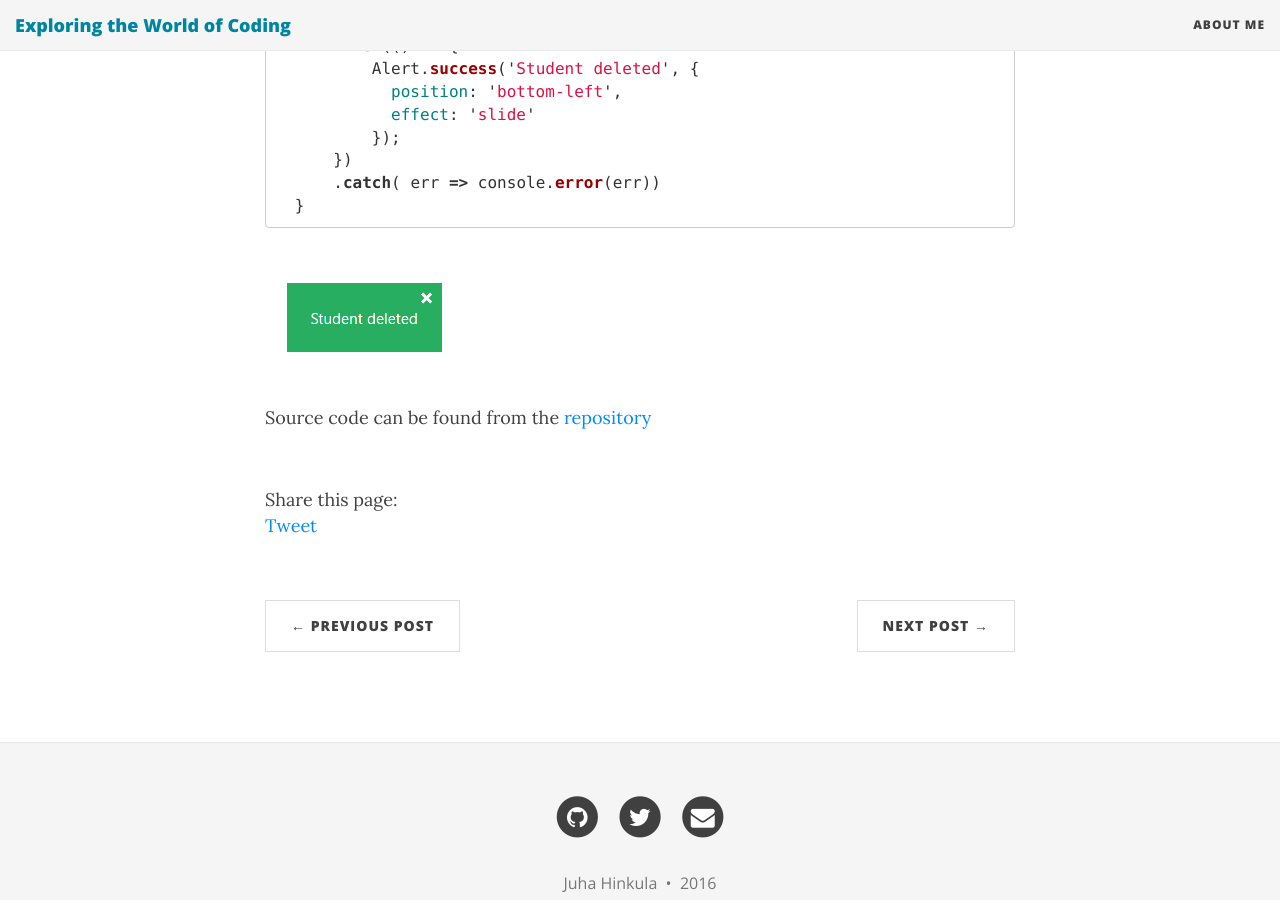
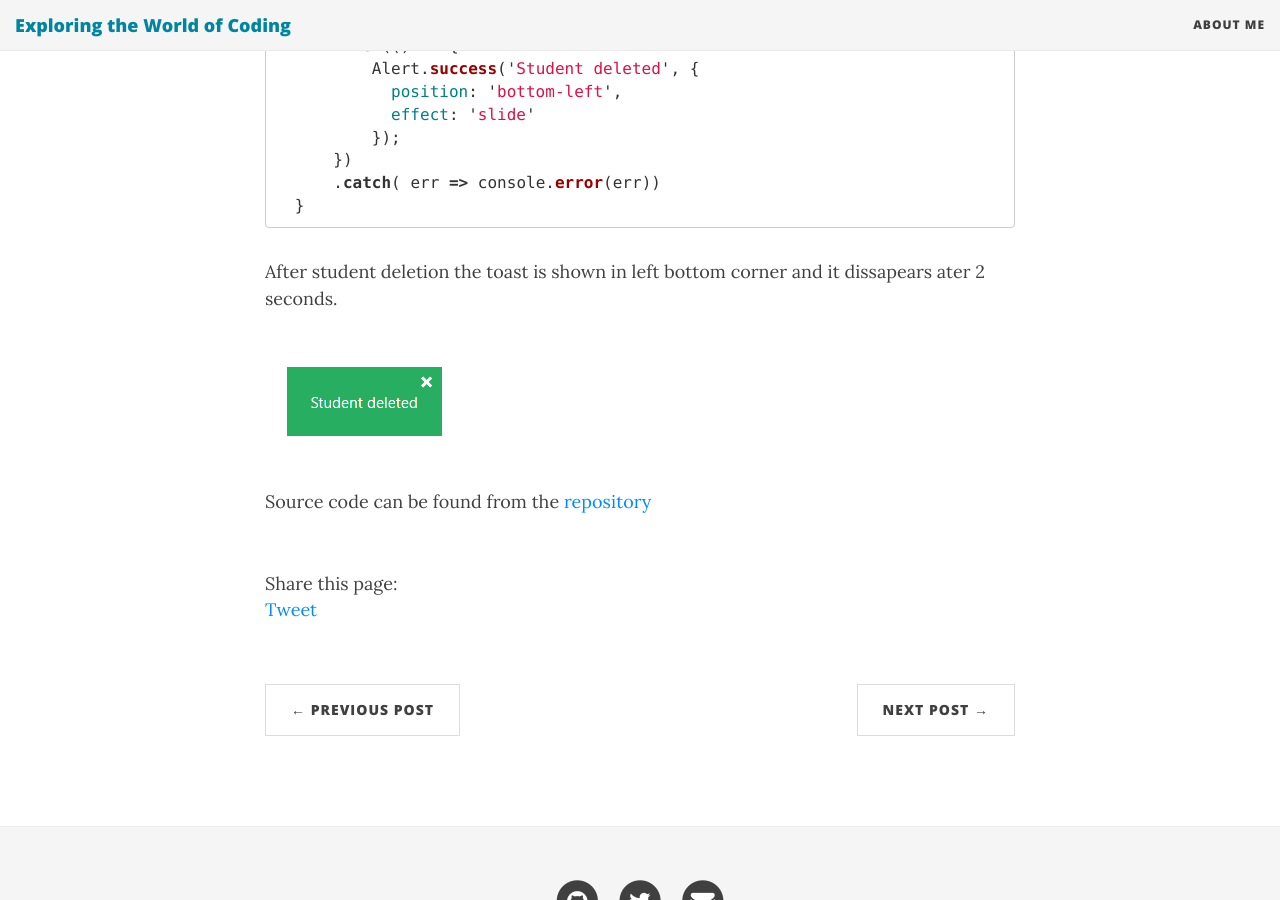
Before and after one commit to juhahinkula/juhahinkula.github.io, a Jekyll site: the page built from _posts/2016-12-05-reactcomponents.markdown, in a window 1280 px wide and 900 px high, scrolled down 3241 px. Built offline with Jekyll 4.4.1, drawn with Linux system fonts in a browser that asks for light colours; nearby versions of some CDN libraries; comment, search, counter and statistics services are not loaded.

Commit message:
new post

```diff
--- a/_posts/2016-12-05-reactcomponents.markdown
+++ b/_posts/2016-12-05-reactcomponents.markdown
@@ -117,6 +117,8 @@ Alert is shown in deleteStudent function afer succesful deletion.
 
 {% endhighlight %}
 
+After student deletion the toast is shown in left bottom corner and it dissapears ater 2 seconds.
+
 ![screenshot]({{ site.baseurl }}/img/toast.png)
 
 Source code can be found from the [repository](https://github.com/juhahinkula/SpringListReact.git)
```
